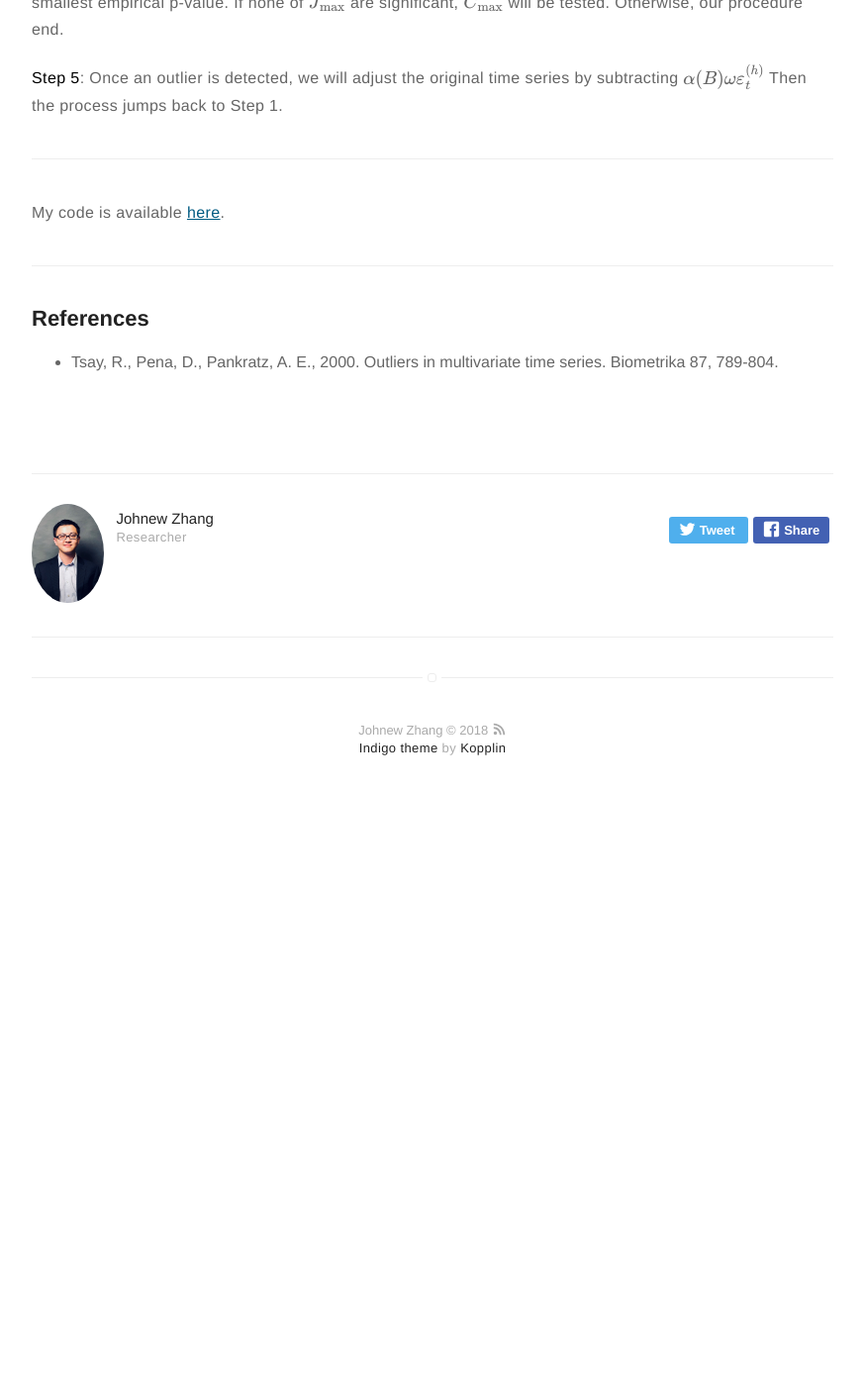
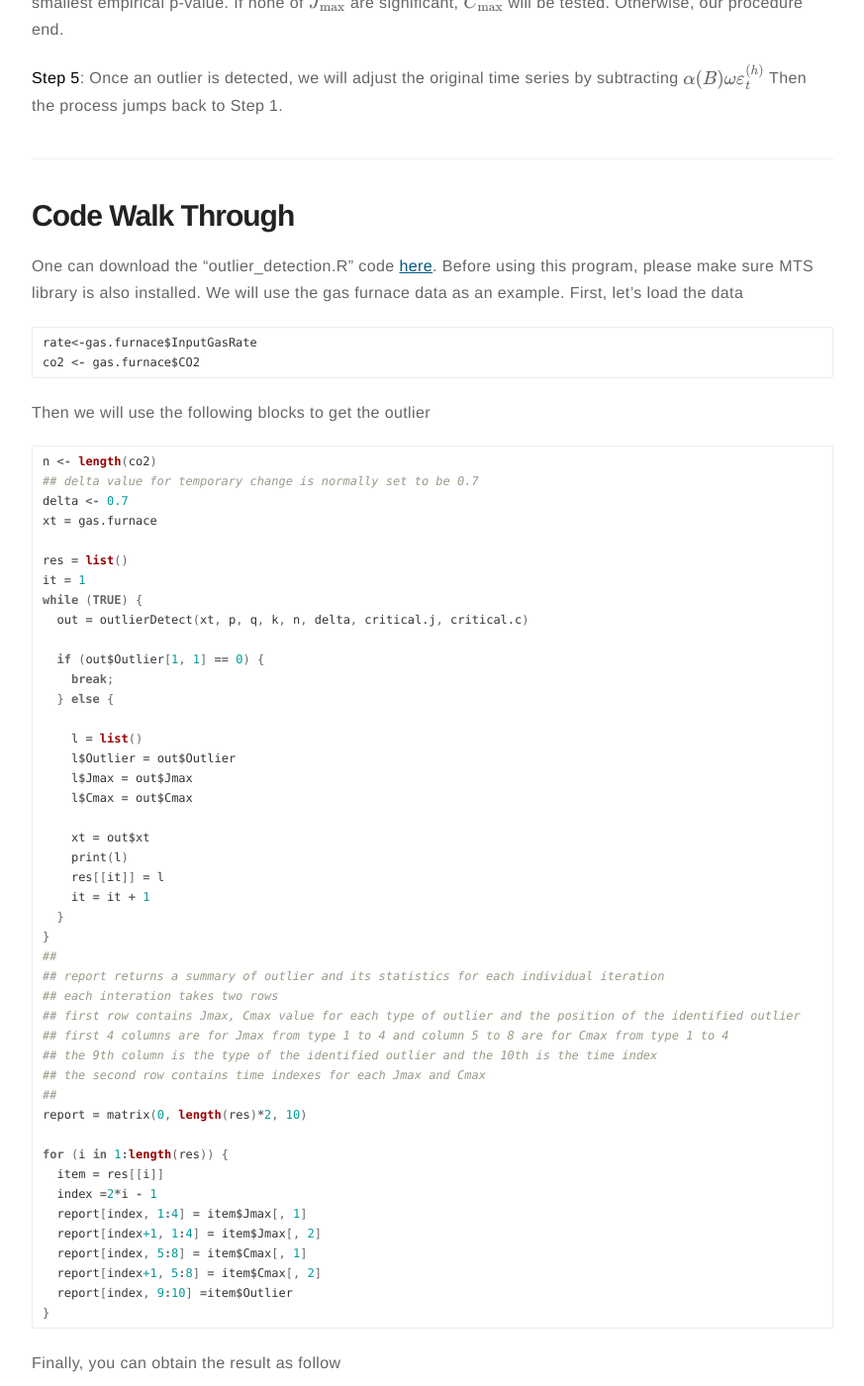
Before and after one commit to WizardKingZ/WizardKingZ.github.io, a Jekyll site: the page built from _posts/2018-09-24-timeseries-outlier-detection.markdown, in a window 1280 px wide and 1400 px high, scrolled down 3412 px. Shown: the whole window at 99% size, without its empty margins (203-1076 px from the left). Built offline with Jekyll 4.4.1, drawn with Linux system fonts in a browser that asks for light colours; formulas are drawn with MathJax 3; before the commit the page ends 4239 px from its top, so only the background shows below that.

Commit message:
Update 2018-09-24-timeseries-outlier-detection.markdown

````diff
--- a/_posts/2018-09-24-timeseries-outlier-detection.markdown
+++ b/_posts/2018-09-24-timeseries-outlier-detection.markdown
@@ -123,8 +123,67 @@ __Step 5__: Once an outlier is detected, we will adjust the original time series
 
 ---
 
-My code is available <a href="https://github.com/WizardKingZ/time_series_outlier_detection">here</a>.
+# Code Walk Through
 
+One can download the "outlier_detection.R" code <a href="https://github.com/WizardKingZ/time_series_outlier_detection">here</a>. Before using this program, please make sure MTS library is also installed. We will use the gas furnace data as an example. First, let's load the data
+
+```R
+rate<-gas.furnace$InputGasRate
+co2 <- gas.furnace$CO2
+```
+Then we will use the following blocks to get the outlier
+
+```R
+n <- length(co2)
+## delta value for temporary change is normally set to be 0.7
+delta <- 0.7
+xt = gas.furnace
+
+res = list()
+it = 1
+while (TRUE) {
+  out = outlierDetect(xt, p, q, k, n, delta, critical.j, critical.c)
+
+  if (out$Outlier[1, 1] == 0) {
+    break;
+  } else {
+
+    l = list()
+    l$Outlier = out$Outlier
+    l$Jmax = out$Jmax
+    l$Cmax = out$Cmax
+
+    xt = out$xt
+    print(l)
+    res[[it]] = l
+    it = it + 1
+  }
+}
+##
+## report returns a summary of outlier and its statistics for each individual iteration
+## each interation takes two rows
+## first row contains Jmax, Cmax value for each type of outlier and the position of the identified outlier
+## first 4 columns are for Jmax from type 1 to 4 and column 5 to 8 are for Cmax from type 1 to 4
+## the 9th column is the type of the identified outlier and the 10th is the time index
+## the second row contains time indexes for each Jmax and Cmax
+##
+report = matrix(0, length(res)*2, 10)
+
+for (i in 1:length(res)) {
+  item = res[[i]]
+  index =2*i - 1
+  report[index, 1:4] = item$Jmax[, 1]
+  report[index+1, 1:4] = item$Jmax[, 2]
+  report[index, 5:8] = item$Cmax[, 1]
+  report[index+1, 5:8] = item$Cmax[, 2]
+  report[index, 9:10] =item$Outlier
+}
+```
+
+Finally, you can obtain the result as follow
+<p align="center">
+<img src="{{site.base_url}}/assets/images/timeseriesoutlierdetection/image1.png">
+</p>
 ---
 ## References
 
````
